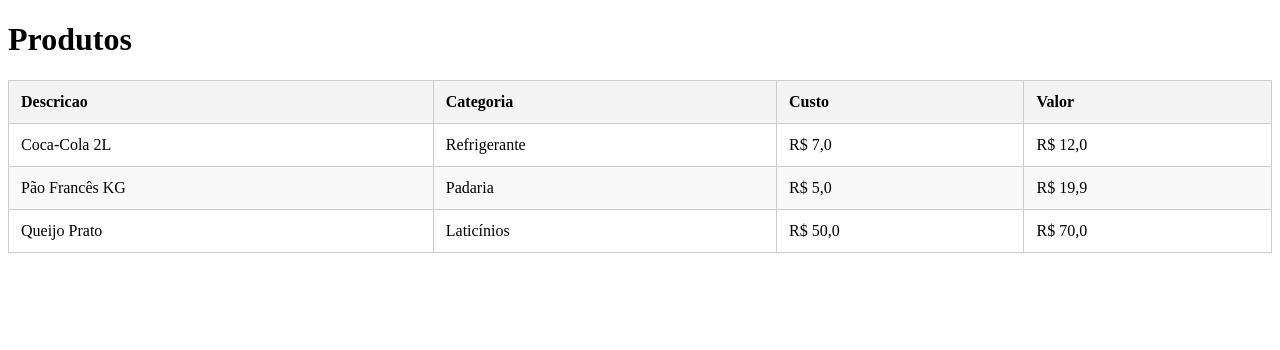
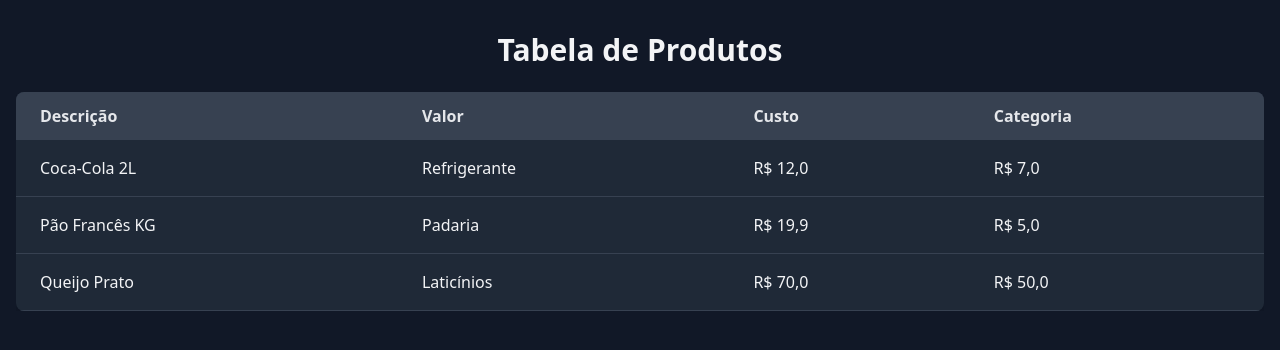
Before and after one commit to cyberedux/projeto-pdv-django-2025, a Django app: template backend/app/templates/produtos.html in a window 1280 px wide. Shown: the top 350 px of the page. Run offline with Django 5.2, Linux system fonts and the light colour scheme; the template is opened without the code that fills it: values that come from a table or form of the project are taken from there, others are empty; data comes from the database, SQL or seed files in the repository; both versions use the stored data as it was after the commit.

Commit message:
Modificações aula 26-05

```diff
--- a/backend/app/models.py
+++ b/backend/app/models.py
@@ -17,3 +17,27 @@ class Produto(models.Model):
 
     def __str__(self):
         return f'{self.descricao} - {self.categoria}'
+
+class FormaDePagamento(models.Model):
+    nome = models.CharField(max_length=30)
+    taxa = models.FloatField()
+
+    def __str__(self):
+        return self.nome
+
+class Venda(models.Model):
+    total = models.FloatField()
+    formaDePagamento = models.ForeignKey(FormaDePagamento, on_delete=models.CASCADE)
+    horario = models.DateTimeField(auto_created=True, auto_now=True)
+
+    def __str__(self):
+        return f'{self.horario} - {self.total}'
+
+class ProdutoVendido(models.Model):
+    produto = models.ForeignKey(Produto, on_delete=models.CASCADE)
+    quantidade = models.FloatField()
+    total = models.FloatField()
+    venda = models.ForeignKey(Venda, related_name="produtos_vendidos", on_delete=models.CASCADE)
+
+    def __str__(self):
+        return f'{self.produto} x {self.quantidade}'
--- a/backend/app/templates/produtos.html
+++ b/backend/app/templates/produtos.html
@@ -1,59 +1,44 @@
+{% load static %}
+
 <!DOCTYPE html>
-<html lang="en">
+<html lang="pt-br" class="dark">
 <head>
     <meta charset="UTF-8">
-    <title>Produtos</title>
-    <style>
-        table {
-            width: 100%;
-            border-collapse: collapse;
-            margin-top: 20px;
-        }
+    <title>Lista de Produtos</title>
+    <link href="https://cdn.jsdelivr.net/npm/tailwindcss@2.2.19/dist/tailwind.min.css" rel="stylesheet">
+</head>
+<body class="bg-gray-900 text-gray-100">
 
-        th, td {
-            padding: 12px;
-            border: 1px solid #ccc;
-            text-align: left;
-        }
+    <div class="container mx-auto px-4 py-8">
+        <h1 class="text-3xl font-bold mb-6 text-center">Tabela de Produtos</h1>
 
-        th {
-            background-color: #f4f4f4;
-        }
-
-        tr:nth-child(even) {
-            background-color: #f9f9f9;
-        }
-    </style>
-    <script>
-
-    </script>
-</head>
-<body>
-    <h1>Produtos</h1>
-
-    <table>
-        <thead>
+        <div class="overflow-x-auto">
+            <table class="min-w-full bg-gray-800 shadow-md rounded-lg overflow-hidden">
+                <thead class="bg-gray-700 text-gray-200 text-left">
                     <tr>
-                <th>Descricao</th>
-                <th>Categoria</th>
-                <th>Custo</th>
-                <th>Valor</th>
+                        <th class="py-3 px-6">Descrição</th>
+                        <th class="py-3 px-6">Valor</th>
+                        <th class="py-3 px-6">Custo</th>
+                        <th class="py-3 px-6">Categoria</th>
                     </tr>
                 </thead>
                 <tbody>
                     {% for produto in produtos %}
-                <tr>
-                    <td>{{ produto.descricao }}</td>
-                    <td>{{ produto.categoria }}</td>
-                    <td>R$ {{ produto.custo }}</td>
-                    <td>R$ {{ produto.valor }}</td>
+                        <tr class="border-b border-gray-700 hover:bg-gray-700">
+                            <td class="py-4 px-6">{{ produto.descricao }}</td>
+                            <td class="py-4 px-6">{{ produto.categoria }}</td>
+                            <td class="py-4 px-6">R$ {{ produto.valor }}</td>
+                            <td class="py-4 px-6">R$ {{ produto.custo }}</td>
                         </tr>
                     {% empty %}
                         <tr>
-                    <td colspan="4">Sem produtos.</td>
+                            <td colspan="4" class="py-4 px-6 text-center text-gray-400">Nenhum produto cadastrado.</td>
                         </tr>
                     {% endfor %}
                 </tbody>
             </table>
+        </div>
+    </div>
+
 </body>
 </html>
--- a/backend/pdv/urls.py
+++ b/backend/pdv/urls.py
@@ -21,5 +21,5 @@ from app.views import produtos_view
 
 urlpatterns = [
     path('admin/', admin.site.urls),
-    path('', produtos_view)
+    path('produtos/', produtos_view)
 ]
```
Also changed, not shown: backend/app/admin.py (+13 -1 lines), backend/README.md, backend/app/migrations/0002_formadepagamento_venda_produtovendido.py (added), backend/app/migrations/0003_alter_venda_horario.py (added), backend/db.sqlite3, 2 other files. Lines whose indentation alone changed are shown as unchanged.
